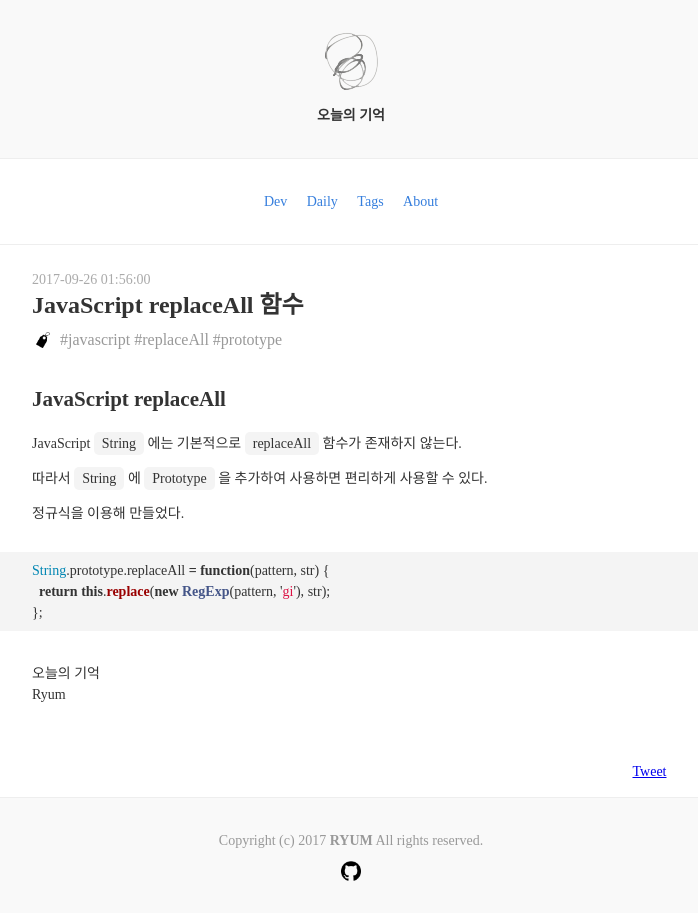
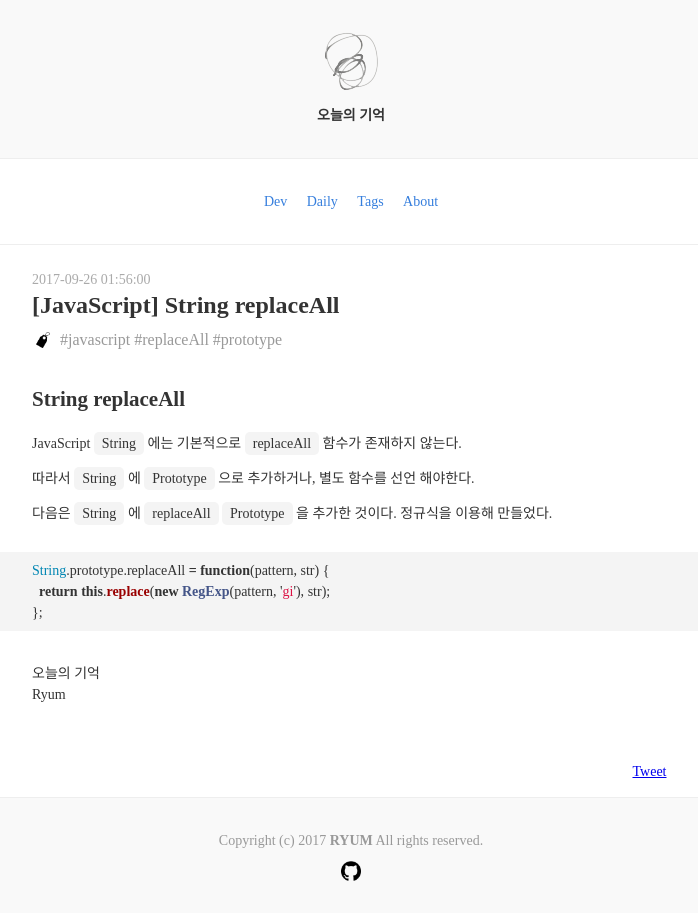
Before and after one commit to ryum91/ryum91.github.com, a Jekyll site: the page built from _posts/dev/2017-09-26-18.md, in a window 1280 px wide. Shown: the whole page, without its empty margins (289-987 px from the left). Built offline with Jekyll 4.4.1, drawn with Linux system fonts in a browser that asks for light colours; nearby versions of some CDN libraries; some web fonts are replaced; comment, search, counter and statistics services are not loaded.

Commit message:
[Post] [JavaScript] String replaceAll

````diff
--- a/_posts/dev/2017-09-26-18.md
+++ b/_posts/dev/2017-09-26-18.md
@@ -1,18 +1,18 @@
 ---
-title: "JavaScript replaceAll 함수"
+title: "[JavaScript] String replaceAll"
 date: 2017-09-26 10:56:00 +0900
 comments: true
 category: dev
 tags: [javascript, replaceAll, prototype]
 ---
 
-## JavaScript replaceAll
+## String replaceAll
 
 JavaScript `String` 에는 기본적으로 `replaceAll` 함수가 존재하지 않는다.
 
-따라서 `String` 에 `Prototype` 을 추가하여 사용하면 편리하게 사용할 수 있다.
+따라서 `String` 에 `Prototype` 으로 추가하거나, 별도 함수를 선언 해야한다.
 
-정규식을 이용해 만들었다.
+다음은 `String` 에 `replaceAll` `Prototype` 을 추가한 것이다. 정규식을 이용해 만들었다.
 
 ```js
 String.prototype.replaceAll = function(pattern, str) {
````
